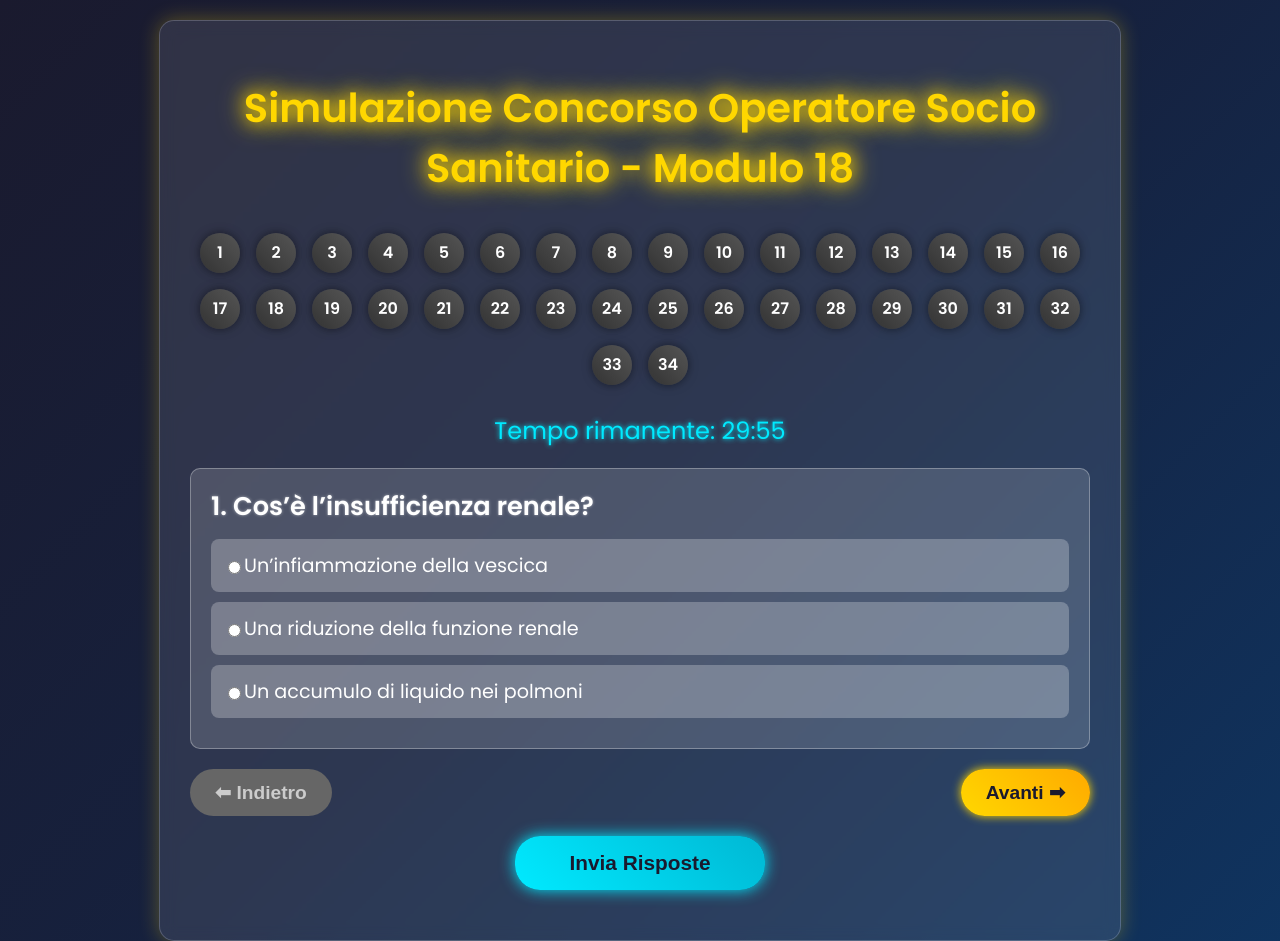
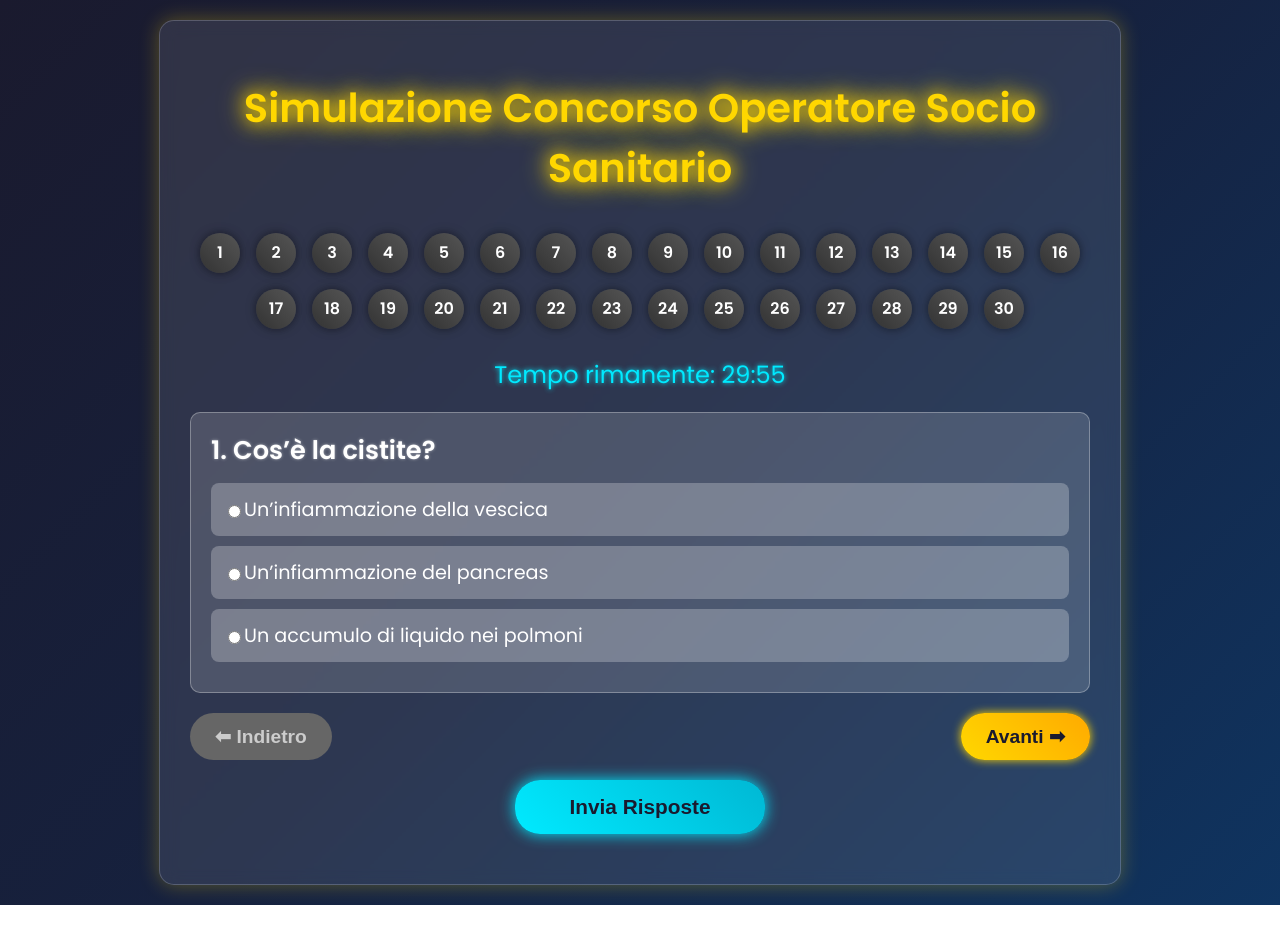
Before and after one commit to Jabo86/quizoss37, a plain HTML site: page index.html in a window 1280 px wide. Shown: the top 941 px of the page. After the commit the page ends 905 px from the top, so only its background shows below. Drawn offline with Linux system fonts and the light colour scheme.

Commit message:
Update index.html

```diff
--- a/index.html
+++ b/index.html
@@ -3,7 +3,7 @@
 <head>
     <meta charset="UTF-8">
     <meta name="viewport" content="width=device-width, initial-scale=1.0">
-    <title>Simulazione Concorso Operatore Socio Sanitario - Modulo 18</title>
+    <title>Simulazione Concorso Operatore Socio Sanitario </title>
     <style>
         body {
             font-family: 'Poppins', sans-serif;
@@ -233,7 +233,7 @@
 </head>
 <body>
     <div class="container">
-        <h1>Simulazione Concorso Operatore Socio Sanitario - Modulo 18</h1>
+        <h1>Simulazione Concorso Operatore Socio Sanitario </h1>
         <div class="question-nav" id="questionNav"></div>
         <div id="timer">Tempo rimanente: <span id="time">30:00</span></div>
         <div id="quiz"></div>
@@ -248,30 +248,7 @@
     <script>
         // Array di domande (511-540) con opzioni mescolate casualmente
         const questions = [
-            {
-                question: "Cos’è l’insufficienza renale?",
-                options: ["Un’infiammazione della vescica", "Una riduzione della funzione renale", "Un accumulo di liquido nei polmoni"],
-                correct: "Una riduzione della funzione renale",
-                explanation: "L’insufficienza renale è una riduzione della funzione renale, acuta o cronica, che compromette la filtrazione, con sintomi come edema e oliguria. Non è un’infiammazione della vescica né un edema polmonare. Gli OSS devono monitorare la diuresi, misurare il peso e segnalare sintomi."
-            },
-            {
-                question: "Quale è un segno tipico dell’insufficienza renale?",
-                options: ["Edema periferico", "Poliuria", "Ittero"],
-                correct: "Edema periferico",
-                explanation: "L’edema periferico, dovuto alla ritenzione idrica, è un segno tipico dell’insufficienza renale. La poliuria può essere precoce, ma non tipica, e l’ittero non è correlato. Gli OSS devono misurare la circonferenza degli arti, monitorare il peso e segnalare oliguria."
-            },
-            {
-                question: "Cos’è la pielonefrite?",
-                options: ["Un’infiammazione del fegato", "Un’infezione renale batterica", "Un blocco renale"],
-                correct: "Un’infezione renale batterica",
-                explanation: "La pielonefrite è un’infezione batterica dei reni, spesso derivante da un’infezione urinaria ascendente, con sintomi come febbre e dolore lombare. Non è un’infiammazione del fegato né un blocco renale. Gli OSS devono monitorare la temperatura, garantire idratazione e segnalare sintomi."
-            },
-            {
-                question: "Quale è un segno tipico della pielonefrite?",
-                options: ["Dolore lombare", "Oliguria", "Ittero"],
-                correct: "Dolore lombare",
-                explanation: "Il dolore lombare, spesso con febbre e disuria, è un segno tipico della pielonefrite. L’oliguria può essere secondaria, e l’ittero non è correlato. Gli OSS devono monitorare le urine, misurare la febbre e segnalare sintomi sistemici."
-            },
+
             {
                 question: "Cos’è la cistite?",
                 options: ["Un’infiammazione della vescica", "Un’infiammazione del pancreas", "Un accumulo di liquido nei polmoni"],
```
